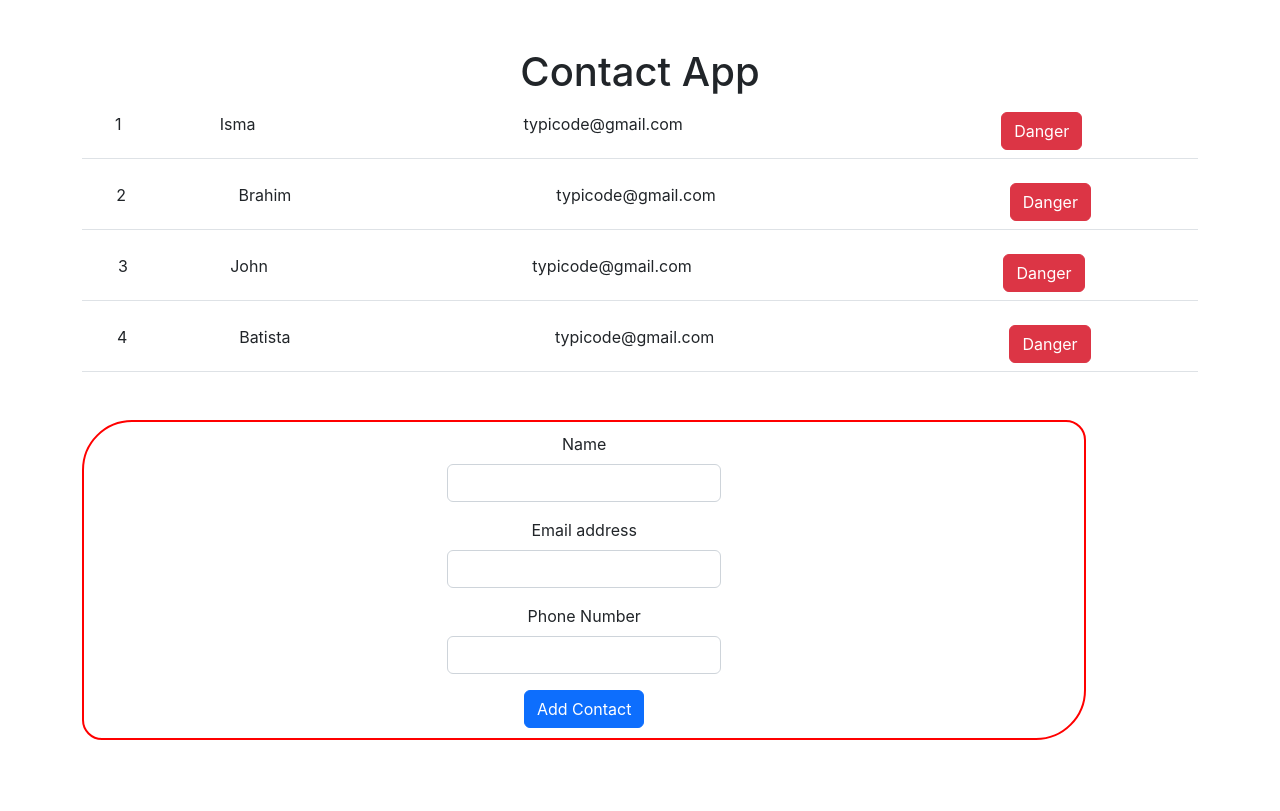
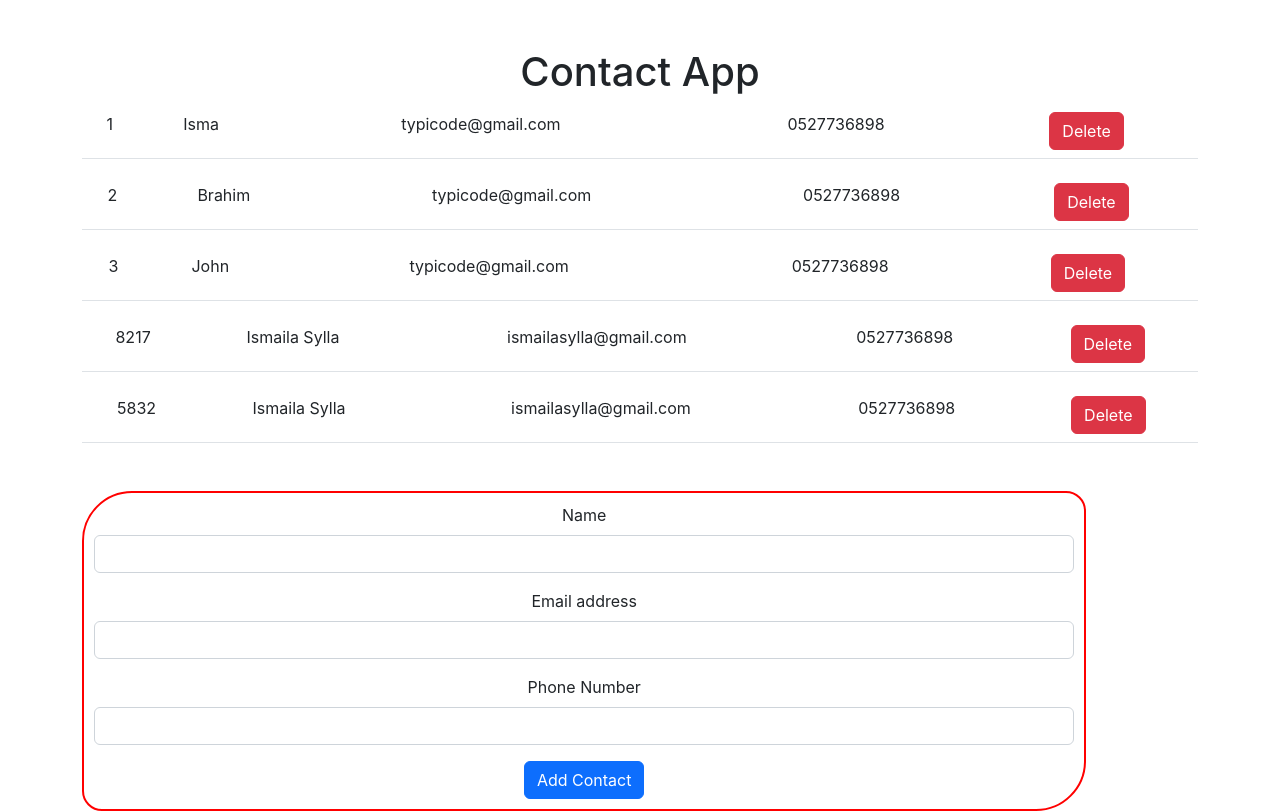
Before and after one commit to ismailasylla/react-contact-crud, a React (Create React App) app: page / in a window 1280 px wide. Built offline with nearby package versions, Linux system fonts and the light colour scheme; data requests are answered from the project's data file.

Commit message:
Add (add contact & delete operation)

```diff
--- a/package.json
+++ b/package.json
@@ -10,6 +10,7 @@
     "react": "^18.1.0",
     "react-dom": "^18.1.0",
     "react-scripts": "5.0.1",
+    "uuid": "^8.3.2",
     "web-vitals": "^2.1.4"
   },
   "scripts": {
--- a/server/db.json
+++ b/server/db.json
@@ -3,22 +3,32 @@
     {
       "id": 1,
       "name": "Isma",
-      "email": "typicode@gmail.com"
+      "email": "typicode@gmail.com",
+      "phone": "0527736898"
     },
     {
       "id": 2,
       "name": "Brahim",
-      "email": "typicode@gmail.com"
+      "email": "typicode@gmail.com",
+      "phone": "0527736898"
     },
     {
       "id": 3,
       "name": "John",
-      "email": "typicode@gmail.com"
+      "email": "typicode@gmail.com",
+      "phone": "0527736898"
     },
     {
-      "id": 4,
-      "name": "Batista",
-      "email": "typicode@gmail.com"
+      "id": 8217,
+      "name": "Ismaila Sylla",
+      "email": "ismailasylla@gmail.com",
+      "phone": "0527736898"
+    },
+    {
+      "id": 5832,
+      "name": "Ismaila Sylla",
+      "email": "ismailasylla@gmail.com",
+      "phone": "0527736898"
     }
   ]
 }
--- a/src/App.js
+++ b/src/App.js
@@ -1,13 +1,11 @@
 import "./App.css";
 import Contact from "./components/Contact";
-import ContactForm from "./components/ContactForm";
 
 function App() {
   return (
     <div className="App container mt-5">
       <h1>Contact App</h1>
       <Contact />
-      <ContactForm />
     </div>
   );
 }
--- a/src/components/Contact.js
+++ b/src/components/Contact.js
@@ -1,6 +1,8 @@
 import React, { useEffect, useState } from "react";
 import axios from "axios";
 import ContactList from "./ContactList";
+import { NIL as NIL_UUID } from "uuid";
+import ContactForm from "./ContactForm";
 
 const Contact = () => {
   const [contacts, setContacts] = useState([]);
@@ -9,16 +11,35 @@ const Contact = () => {
 
   const getContacts = async () => {
     const res = await axios.get(apiUrl);
-    const result = res.data;
-    setContacts(result);
+    const data = res.data;
+    setContacts(data);
   };
 
   useEffect(() => {
     getContacts();
   }, []);
 
-  const deleteHandler = (id) => {
-    setContacts(contacts.filter((contact) => contact.id !== id));
+  const addContact = async (contact) => {
+    console.log(contact);
+    const id = Math.floor(Math.random() * 10000);
+
+    const request = {
+      id,
+      ...contact,
+    };
+
+    const response = await axios.post(apiUrl, request);
+    console.log(response);
+    setContacts([...contacts, response.data]);
+  };
+
+  const deleteHandler = async (id) => {
+    await axios.delete(`${apiUrl}/${id}`);
+    const newContactList = contacts.filter((contact) => {
+      return contact.id !== id;
+    });
+
+    setContacts(newContactList);
   };
 
   return (
@@ -30,6 +51,7 @@ const Contact = () => {
           onDelete={deleteHandler}
         />
       ))}
+      <ContactForm onAddContact={addContact} />
     </>
   );
 };
--- a/src/components/ContactForm.js
+++ b/src/components/ContactForm.js
@@ -1,40 +1,77 @@
-import React from "react";
+import React, { useState } from "react";
 
-const ContactForm = () => {
+const ContactForm = ({ onAddContact }) => {
+  const [name, setName] = useState("");
+  const [email, setEmail] = useState("");
+  const [phone, setPhone] = useState("");
+
   const style = {
     backgroundColor: "",
     padding: "10px",
     border: " 2px solid red",
     borderRadius: "50px 20px",
     maxWidth: "90%",
-    display: "flex",
-    justifyContent: "center",
+    // display: "flex",
+    // justifyContent: "center",
+  };
+
+  const onSubmit = (e) => {
+    e.preventDefault();
+    if (!name) {
+      alert("Please fiil out the fields");
+      return;
+    }
+
+    onAddContact({ name, email, phone });
+    setName("");
+    setEmail("");
+    setPhone("");
   };
 
   return (
     <div className="mt-5" style={style}>
-      <form>
+      <form onSubmit={onSubmit}>
         <div className="mb-3">
-          <label for="exampleInputEmail1" className="form-label">
+          <label htmlFor="exampleInputEmail1" className="form-label">
             Name
           </label>
-          <input type="name" className="form-control" id="name" />
+          <input
+            type="name"
+            className="form-control"
+            id="name"
+            value={name}
+            onChange={(e) => {
+              setName(e.target.value);
+            }}
+          />
         </div>
         <div className="mb-3">
-          <label for="exampleInputEmail1" className="form-label">
+          <label htmlFor="exampleInputEmail1" className="form-label">
             Email address
           </label>
           <input
             type="email"
             className="form-control"
             id="exampleInputEmail1"
+            value={email}
+            onChange={(e) => {
+              setEmail(e.target.value);
+            }}
           />
         </div>
         <div className="mb-3">
-          <label for="exampleInputEmail1" className="form-label">
+          <label htmlFor="exampleInputEmail1" className="form-label">
             Phone Number
           </label>
-          <input type="number" className="form-control" id="phone" />
+          <input
+            type="number"
+            className="form-control"
+            id="phone"
+            value={phone}
+            onChange={(e) => {
+              setPhone(e.target.value);
+            }}
+          />
         </div>
         <button type="submit" className="btn btn-primary">
           Add Contact
--- a/src/components/ContactList.js
+++ b/src/components/ContactList.js
@@ -17,13 +17,14 @@ const ContactList = ({ contact, onDelete }) => {
             <td scope="row">{contact.id}</td>
             <td>{contact.name}</td>
             <td>{contact.email}</td>
+            <td>{contact.phone}</td>
             <td>
               <button
                 type="button"
                 className="btn btn-danger"
                 onClick={() => onDelete(contact.id)}
               >
-                Danger
+                Delete
               </button>
             </td>
           </tr>
```
Also changed, not shown: 1 other file (tests, documents, lock files or other folders).
